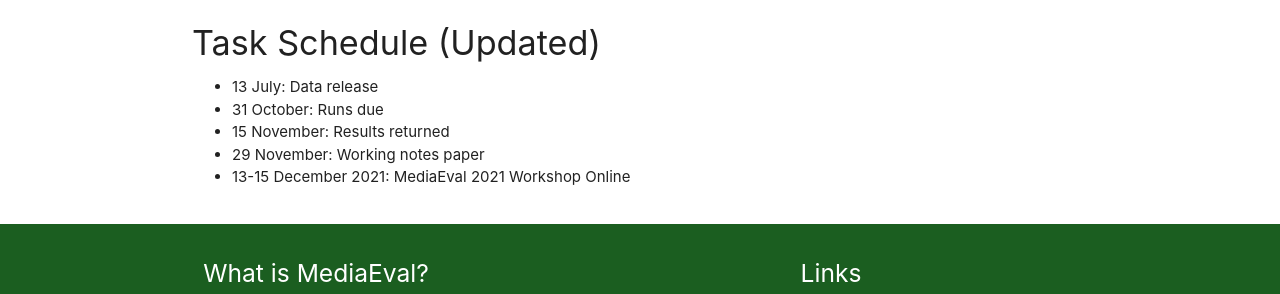
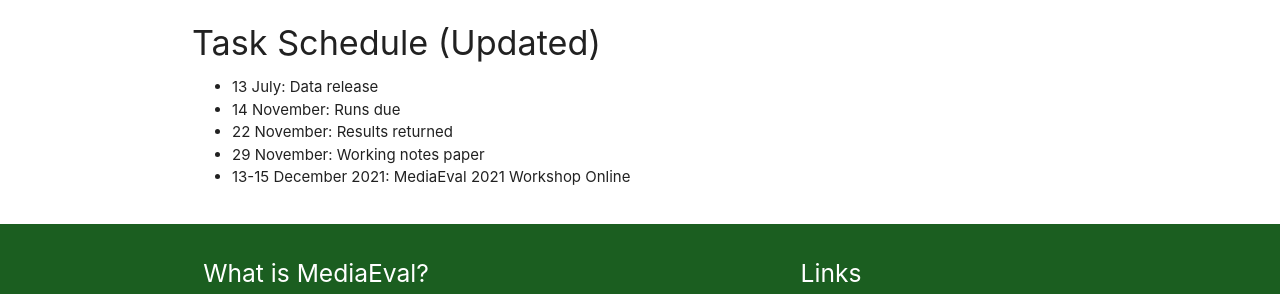
Before and after one commit to multimediaeval/multimediaeval.github.io, a Jekyll site: the page built from _editions/2021/tasks/emotionalmario.md, in a window 1280 px wide and 900 px high, scrolled down 2075 px. Shown: the part 363-657 px from the top of the window. Built offline with Jekyll 4.4.1, drawn with Linux system fonts in a browser that asks for light colours.

Commit message:
Updates to the dates ;)

```diff
--- a/_editions/2021/tasks/emotionalmario.md
+++ b/_editions/2021/tasks/emotionalmario.md
@@ -69,7 +69,7 @@
 
 #### Task Schedule (Updated)
 * 13 July: Data release
-* 31 October: Runs due
-* 15 November: Results returned
+* 14 November: Runs due
+* 22 November: Results returned
 * 29 November: Working notes paper  <!-- Fixed. Please do not change. Exact date to be decided-->
 * 13-15 December 2021: MediaEval 2021 Workshop Online <!-- Fixed. Please do not change. Exact date to be decided-->
```
